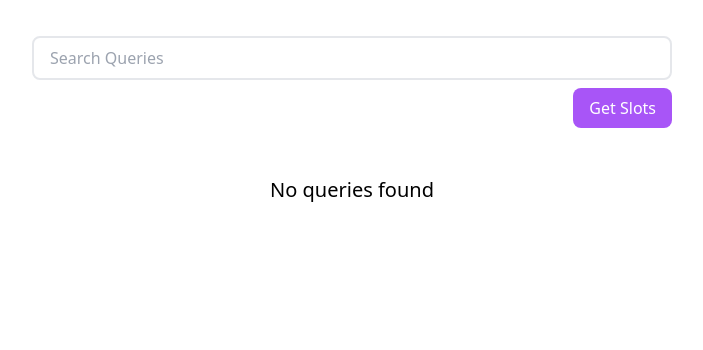
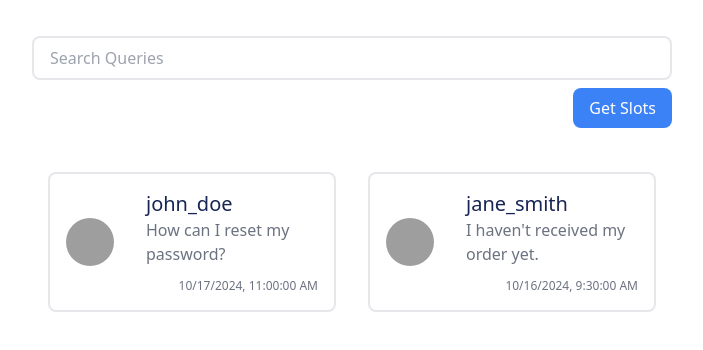
Before and after one commit to Mahikagarg09/customer-support, a React (Vite) app in the folder client/: page / in a window 1280 px wide. Shown: the top 350 px of the page, without its empty margins (288-991 px from the left). Built offline with nearby package versions, Linux system fonts and the light colour scheme; grey boxes are pictures that could not be loaded.

Commit message:
css of customer and admin page

```diff
--- a/client/src/components/Admin/AdminPage.jsx
+++ b/client/src/components/Admin/AdminPage.jsx
@@ -1,6 +1,29 @@
-import React from "react";
+import React, { useState } from "react";
 
 const AdminPage = () => {
+  // Static data for queries
+  const [queries] = useState([
+    {
+      message: "How can I reset my password?",
+      userId: "john_doe",
+      timestamp: "10/17/2024, 11:00 AM",
+    },
+    {
+      message: "I haven't received my order yet.",
+      userId: "jane_smith",
+      timestamp: "10/16/2024, 9:30 AM",
+    },
+  ]);
+
+  const [searchTerm, setSearchTerm] = useState("");
+
+  // Filter queries based on search term
+  const filteredQueries = queries.filter(
+    (query) =>
+      query.message.toLowerCase().includes(searchTerm.toLowerCase()) ||
+      query.userId.toLowerCase().includes(searchTerm.toLowerCase())
+  );
+
   return (
     <>
       <div className="w-[90vw] lg:w-[50vw] mx-auto">
@@ -9,17 +32,35 @@ const AdminPage = () => {
           className="w-[90vw] lg:w-[50vw] mx-auto py-2 px-4 mt-9
       border-2 border-gray-200 rounded-lg focus:outline-none"
           placeholder="Search Queries"
+          value={searchTerm}
+          onChange={(e) => setSearchTerm(e.target.value)}
         />
         <div className="flex justify-end">
-          <button className="py-2 px-4 mt-2 bg-purple-500 text-white rounded-lg">
+          <button className="py-2 px-4 mt-2 bg-blue-500 text-white rounded-lg">
             Get Slots
           </button>
         </div>
       </div>
       <div className="lg:w-[50vw] mx-auto mt-7 md:grid md:grid-cols-2">
-        <p className="col-span-2 text-center text-xl mt-5">
-          No queries found
-        </p>
+        {filteredQueries.length > 0 ? (
+          filteredQueries.map((query, index) => (
+            <div
+              key={index}
+              className="border-2 border-gray-200 p-4 m-4 rounded-lg"
+            >
+              <div class="flex items-center gap-8">
+                <img class="w-12 h-12 rounded-full" src="https://encrypted-tbn0.gstatic.com/images?q=tbn:ANd9GcQ41A81cAVOwJ6e58SZMxg_Fh-VSwnYIWb3Bw&s" alt="" />
+                <div class="font-medium dark:text-white">
+                  <div className="text-blue-950 text-xl">{query.userId}</div>
+                  <div class="text-base text-gray-500 dark:text-gray-400">{query.message}</div>
+                  <div class="text-xs text-gray-500 dark:text-gray-400 float-right mt-3">{new Date(query.timestamp).toLocaleString()}</div>
+                </div>
+              </div>
+            </div>
+          ))
+        ) : (
+          <p className="col-span-2 text-center text-xl mt-5">No queries found</p>
+        )}
       </div>
     </>
   );
--- a/client/src/components/Customer/CustomerPage.jsx
+++ b/client/src/components/Customer/CustomerPage.jsx
@@ -1,13 +1,19 @@
 import React from "react";
 
 const CustomerPage = () => {
+  // Static data for past queries
+  const pastQueries = [
+    { message: "How can I change my password?", timestamp: "10/17/2024, 10:15 AM" },
+    { message: "When will my order be delivered?", timestamp: "10/16/2024, 2:45 PM" },
+  ];
+
   return (
     <div className="px-9">
       <div className="md:grid md:grid-cols-2 gap-20">
         {/* Submit Query */}
         <form className="mt-7">
-          <h1 className="text-lg my-5 font-medium">
-            Welcome Customer! You can ask your queries here and we will respond
+          <h1 className="text-xl my-5 font-medium">
+            Welcome Customer! You can ask your queries here, and we will respond
             to you as soon as possible.
           </h1>
           <div className="flex flex-col gap-5">
@@ -18,24 +24,46 @@ const CustomerPage = () => {
               rows="10"
               className="border-2 border-gray-300 rounded-lg p-3 focus:outline-none"
               placeholder="Type your query here..."
+              value="This is a static query."
+              readOnly
             ></textarea>
           </div>
           <div className="flex justify-end my-5">
-            <button className="bg-purple-600 px-5 py-2 text-white rounded-lg hover:bg-purple-500 font-medium">
+            <button className="bg-blue-500 px-5 py-2 text-white rounded-lg hover:bg-blue-950 font-medium">
               Submit
             </button>
           </div>
         </form>
 
         {/* Past Queries */}
-        <div className="mt-7">
-          <h1 className="text-lg my-5 font-medium text-center">
+        <div className="mt-7 p-2">
+          <h1 className="text-xl my-5 font-medium text-center">
             Your Past Queries
           </h1>
           <div className="my-12">
-            <h1 className="text-center text-md font-medium">
-              No queries found
-            </h1>
+            {pastQueries.length === 0 ? (
+              <h1 className="text-center text-md font-medium">
+                No queries found
+              </h1>
+            ) : (
+              pastQueries.map((query, index) => (
+                <div
+                  key={index}
+                  className="border-2 border-gray-200 rounded-lg p-3 flex justify-between mb-3"
+                >
+                  {/* <p className="text-md">{query.message}</p>
+                  <p className="text-xs text-white">{query.timestamp}</p> */}
+                  <div class="flex items-center gap-8">
+                    <img class="w-12 h-12 rounded-full" src="https://cdn-icons-png.flaticon.com/512/3649/3649789.png" alt="" />
+                    <div class="font-medium dark:text-white">
+                      <div class="text-base text-gray-500 dark:text-gray-400">{query.message}</div>
+
+                    </div>
+                  </div>
+                  <div class="text-xs text-gray-500 dark:text-gray-400 float-right mt-3">{new Date(query.timestamp).toLocaleString()}</div>
+                </div>
+              ))
+            )}
           </div>
         </div>
       </div>
```
